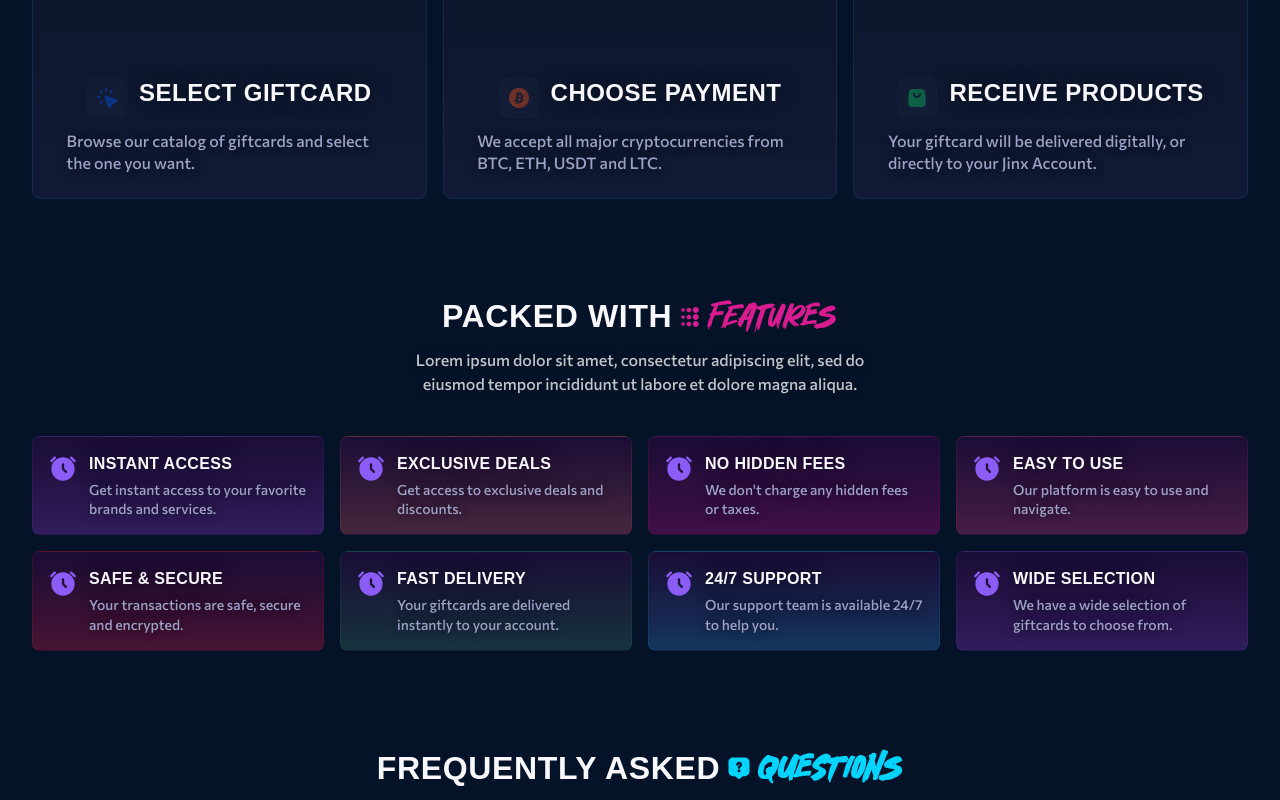
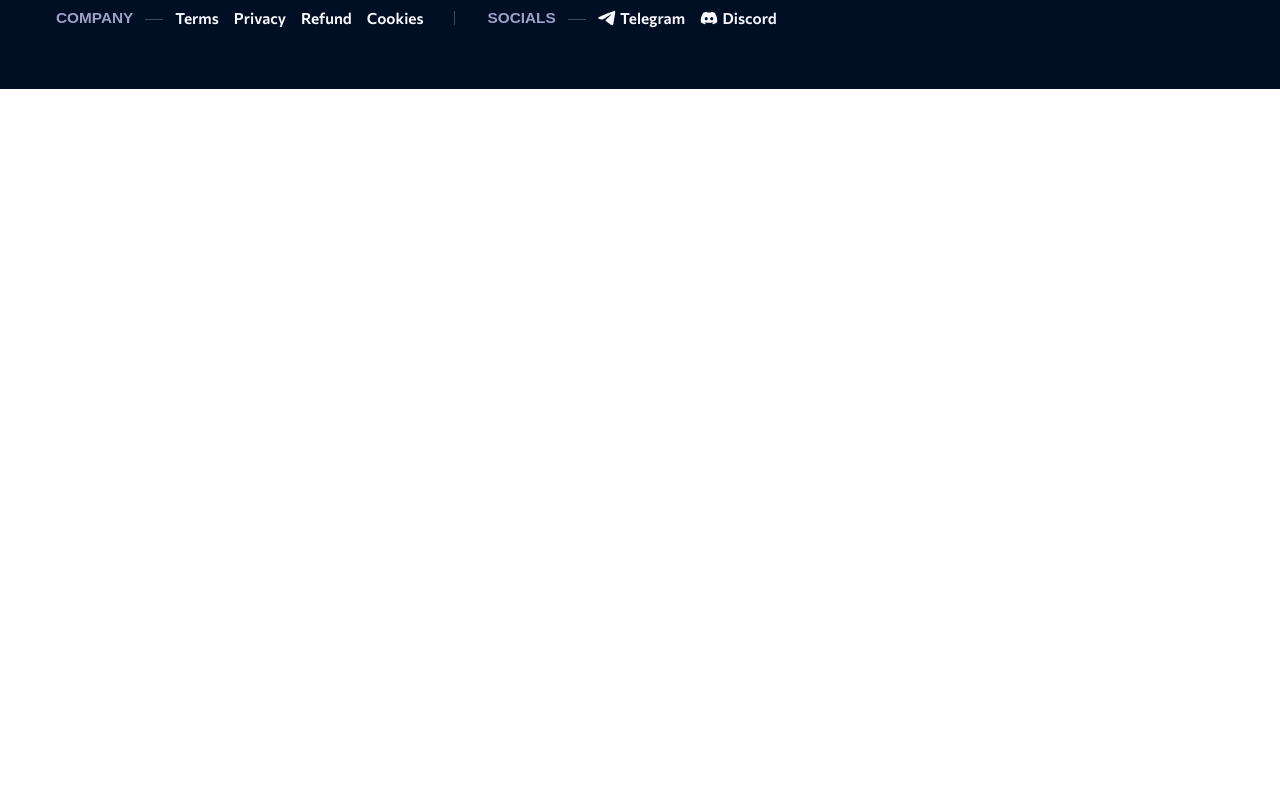
Before and after one commit to bluemoon-store/jinx-fe, a Next.js app: page /landing in a window 1280 px wide. Shown: the part 2880-3680 px from the top of the page. After the commit the page ends 2969 px from the top, so only its background shows below. Built offline with nearby package versions, Linux system fonts and the light colour scheme; no server answers; a web font is replaced by a local one.

Commit message:
refactor: comment out HowToPurchaseSection and adjust FAQSection visibility in landing page layout

```diff
--- a/app/(landing)/landing/page.tsx
+++ b/app/(landing)/landing/page.tsx
@@ -17,9 +17,9 @@ export default function LandingPage() {
         <SellingSection />
         <FreshlyRestockedSection />
         <NewlyLaunchedSection />
-        <HowToPurchaseSection />
+        {/* <HowToPurchaseSection />
         <FeaturesSection />
-        <FAQSection />
+        <FAQSection /> */}
         <Footer />
       </main>
     </div>
```
